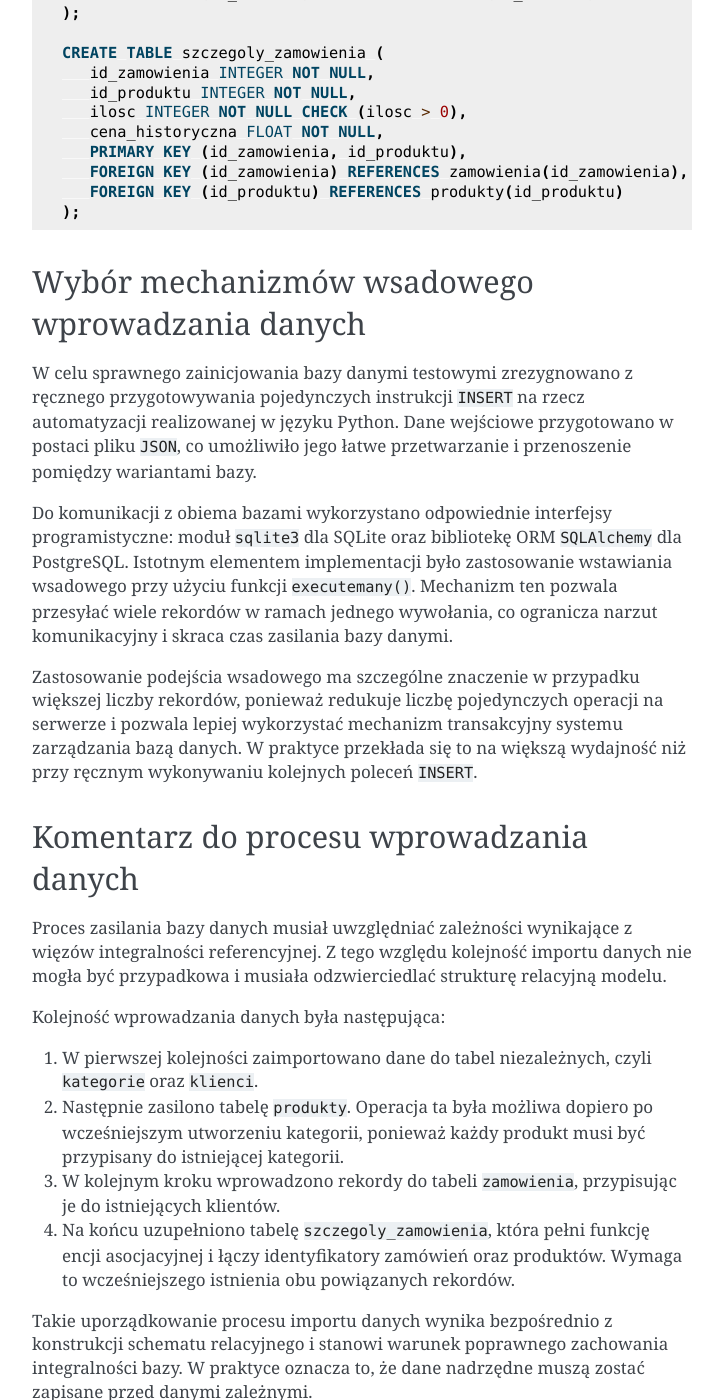
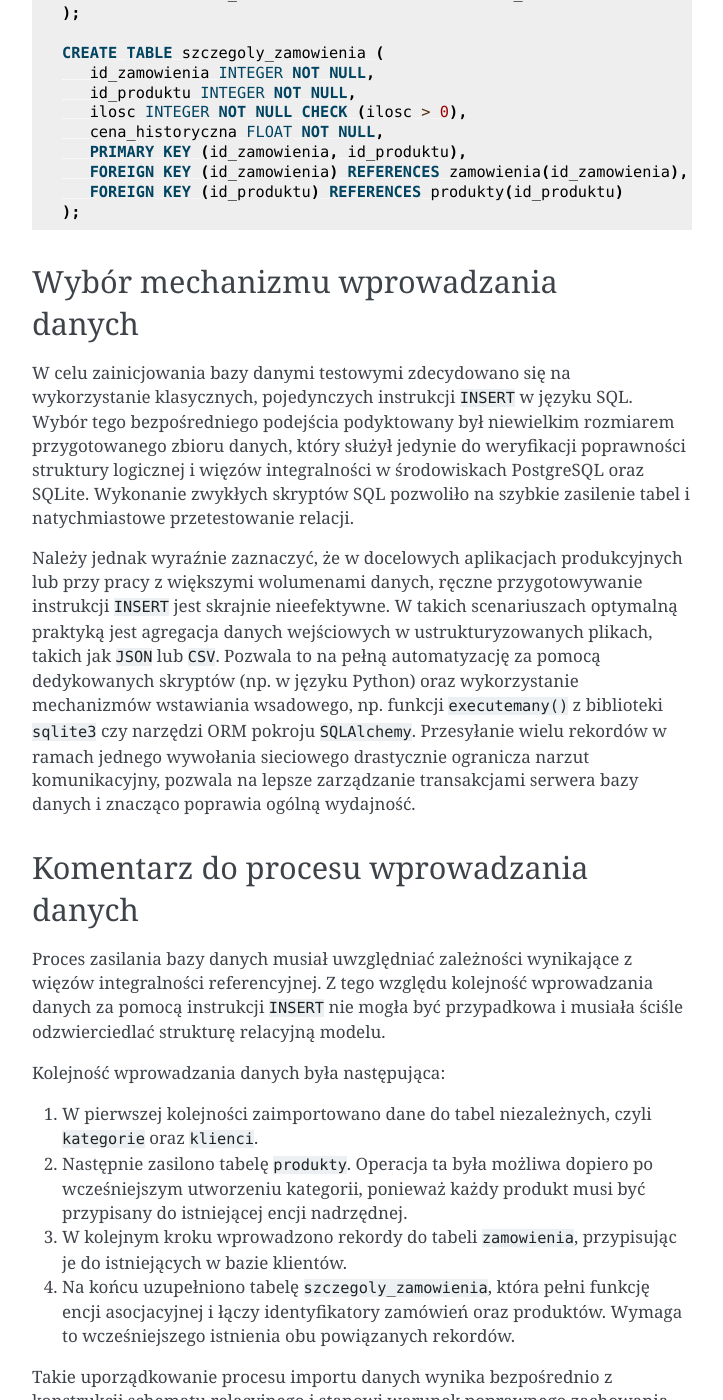
Before and after one commit to Norbix022/Sprawozdanie, a Sphinx documentation site: the page built from source/rozdzial_4/index.rst, in a window 1280 px wide and 1400 px high, scrolled down 2221 px. Shown: the whole window, without its empty margins (388-1111 px from the left). Built offline with Sphinx 7.4.7, drawn with Linux system fonts in a browser that asks for light colours; pages that are not in the unit, such as notebooks, are missing from menus; some of the changed text lies outside the part shown.

Commit message:
Update data import approach and clarify process
Zmieniono podejście do wprowadzania danych, rezygnując z automatyzacji na rzecz ręcznych instrukcji SQL. Uzupełniono opis procesu importu danych oraz podkreślono znaczenie kolejności wprowadzania danych dla integralności bazy.

```diff
--- a/source/rozdzial_4/index.rst
+++ b/source/rozdzial_4/index.rst
@@ -107,25 +107,23 @@ Wariant SQLite został dostosowany do prostszego modelu typów danych oferowaneg
       FOREIGN KEY (id_produktu) REFERENCES produkty(id_produktu)
    );
 
-Wybór mechanizmów wsadowego wprowadzania danych
------------------------------------------------
+Wybór mechanizmu wprowadzania danych
+------------------------------------
 
-W celu sprawnego zainicjowania bazy danymi testowymi zrezygnowano z ręcznego przygotowywania pojedynczych instrukcji ``INSERT`` na rzecz automatyzacji realizowanej w języku Python. Dane wejściowe przygotowano w postaci pliku ``JSON``, co umożliwiło jego łatwe przetwarzanie i przenoszenie pomiędzy wariantami bazy.
+W celu zainicjowania bazy danymi testowymi zdecydowano się na wykorzystanie klasycznych, pojedynczych instrukcji ``INSERT`` w języku SQL. Wybór tego bezpośredniego podejścia podyktowany był niewielkim rozmiarem przygotowanego zbioru danych, który służył jedynie do weryfikacji poprawności struktury logicznej i więzów integralności w środowiskach PostgreSQL oraz SQLite. Wykonanie zwykłych skryptów SQL pozwoliło na szybkie zasilenie tabel i natychmiastowe przetestowanie relacji.
 
-Do komunikacji z obiema bazami wykorzystano odpowiednie interfejsy programistyczne: moduł ``sqlite3`` dla SQLite oraz bibliotekę ORM ``SQLAlchemy`` dla PostgreSQL. Istotnym elementem implementacji było zastosowanie wstawiania wsadowego przy użyciu funkcji ``executemany()``. Mechanizm ten pozwala przesyłać wiele rekordów w ramach jednego wywołania, co ogranicza narzut komunikacyjny i skraca czas zasilania bazy danymi.
-
-Zastosowanie podejścia wsadowego ma szczególne znaczenie w przypadku większej liczby rekordów, ponieważ redukuje liczbę pojedynczych operacji na serwerze i pozwala lepiej wykorzystać mechanizm transakcyjny systemu zarządzania bazą danych. W praktyce przekłada się to na większą wydajność niż przy ręcznym wykonywaniu kolejnych poleceń ``INSERT``.
+Należy jednak wyraźnie zaznaczyć, że w docelowych aplikacjach produkcyjnych lub przy pracy z większymi wolumenami danych, ręczne przygotowywanie instrukcji ``INSERT`` jest skrajnie nieefektywne. W takich scenariuszach optymalną praktyką jest agregacja danych wejściowych w ustrukturyzowanych plikach, takich jak ``JSON`` lub ``CSV``. Pozwala to na pełną automatyzację za pomocą dedykowanych skryptów (np. w języku Python) oraz wykorzystanie mechanizmów wstawiania wsadowego, np. funkcji ``executemany()`` z biblioteki ``sqlite3`` czy narzędzi ORM pokroju ``SQLAlchemy``. Przesyłanie wielu rekordów w ramach jednego wywołania sieciowego drastycznie ogranicza narzut komunikacyjny, pozwala na lepsze zarządzanie transakcjami serwera bazy danych i znacząco poprawia ogólną wydajność.
 
 Komentarz do procesu wprowadzania danych
 ----------------------------------------
 
-Proces zasilania bazy danych musiał uwzględniać zależności wynikające z więzów integralności referencyjnej. Z tego względu kolejność importu danych nie mogła być przypadkowa i musiała odzwierciedlać strukturę relacyjną modelu.
+Proces zasilania bazy danych musiał uwzględniać zależności wynikające z więzów integralności referencyjnej. Z tego względu kolejność wprowadzania danych za pomocą instrukcji ``INSERT`` nie mogła być przypadkowa i musiała ściśle odzwierciedlać strukturę relacyjną modelu.
 
 Kolejność wprowadzania danych była następująca:
 
 1. W pierwszej kolejności zaimportowano dane do tabel niezależnych, czyli ``kategorie`` oraz ``klienci``.
-2. Następnie zasilono tabelę ``produkty``. Operacja ta była możliwa dopiero po wcześniejszym utworzeniu kategorii, ponieważ każdy produkt musi być przypisany do istniejącej kategorii.
-3. W kolejnym kroku wprowadzono rekordy do tabeli ``zamowienia``, przypisując je do istniejących klientów.
+2. Następnie zasilono tabelę ``produkty``. Operacja ta była możliwa dopiero po wcześniejszym utworzeniu kategorii, ponieważ każdy produkt musi być przypisany do istniejącej encji nadrzędnej.
+3. W kolejnym kroku wprowadzono rekordy do tabeli ``zamowienia``, przypisując je do istniejących w bazie klientów.
 4. Na końcu uzupełniono tabelę ``szczegoly_zamowienia``, która pełni funkcję encji asocjacyjnej i łączy identyfikatory zamówień oraz produktów. Wymaga to wcześniejszego istnienia obu powiązanych rekordów.
 
 Takie uporządkowanie procesu importu danych wynika bezpośrednio z konstrukcji schematu relacyjnego i stanowi warunek poprawnego zachowania integralności bazy. W praktyce oznacza to, że dane nadrzędne muszą zostać zapisane przed danymi zależnymi.
```
